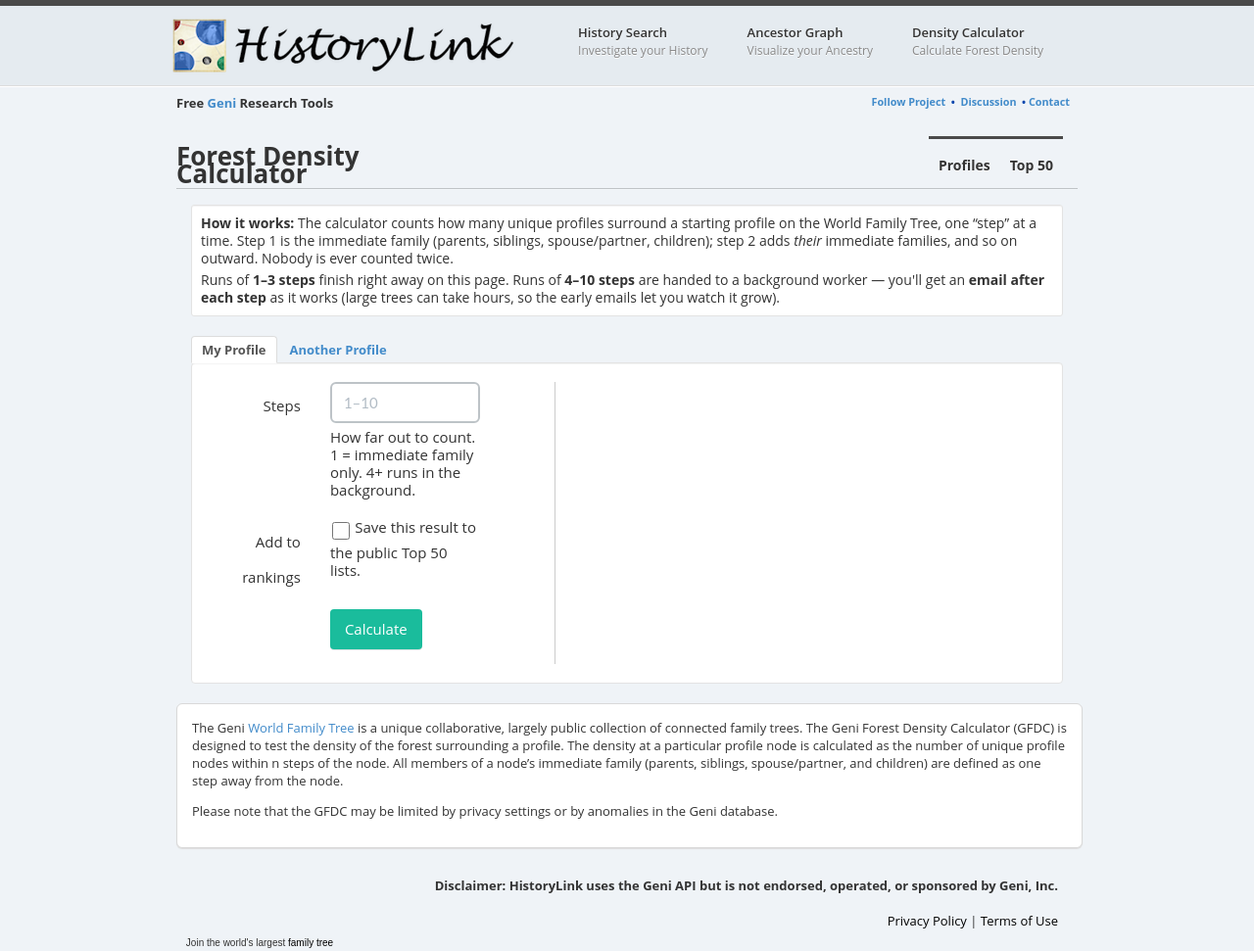
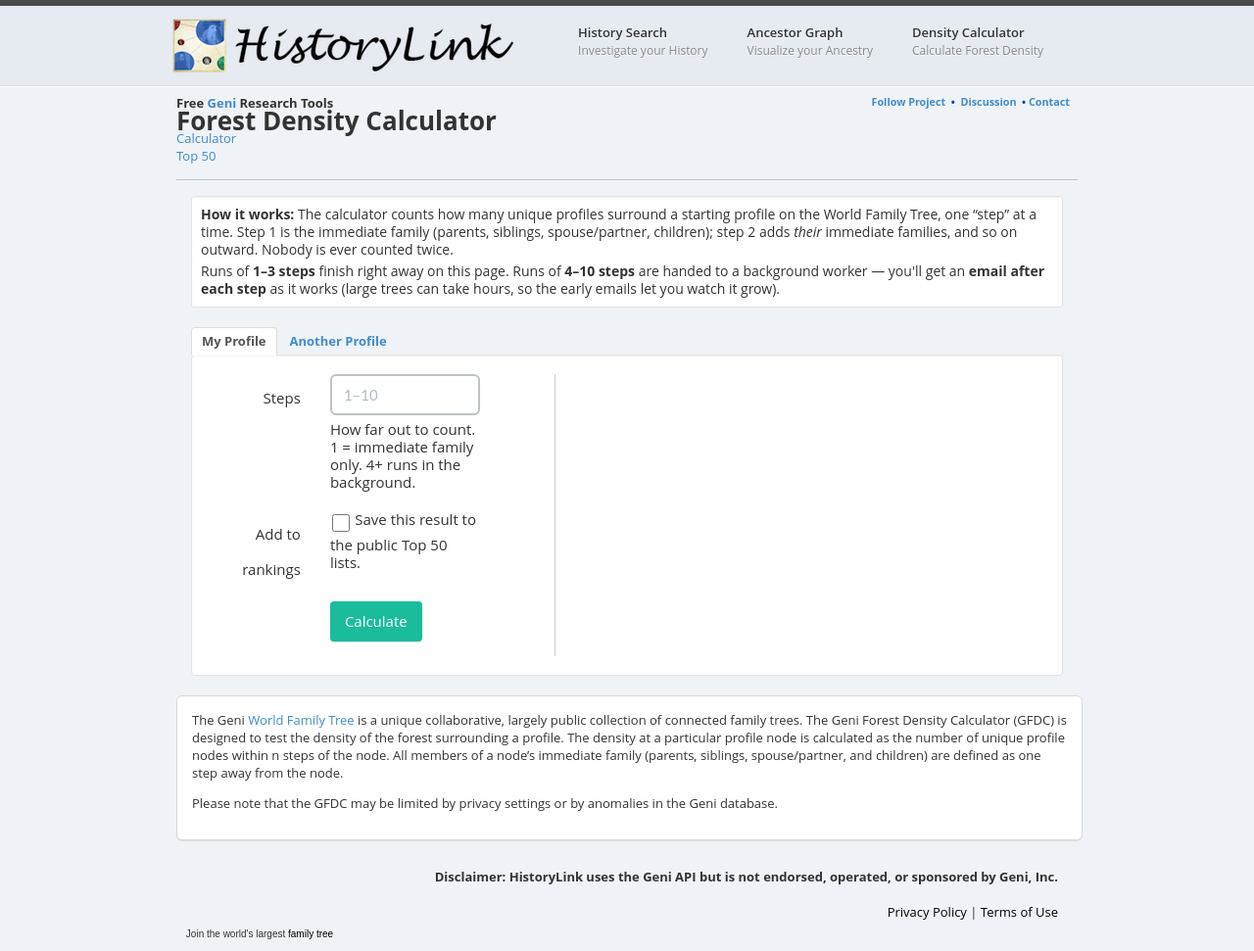
Before and after one commit to randols912-creator/GFDC, a Flask app: template templates/index.html in a window 1280 px wide. Shown: the top 971 px of the page at 98% size. Run offline with Flask 2, Linux system fonts and the light colour scheme; the template is opened without the code that fills it, so the values that code supplies are empty; some libraries are stand-ins or nearby versions; grey boxes are pictures that could not be loaded.

Commit message:
Add files via upload

```diff
--- a/templates/index.html
+++ b/templates/index.html
@@ -91,42 +91,18 @@
             <div ng-app="geniframework">
 
     <script type="text/javascript" src="/static/js/lib/angular.js"></script>
-    <script type="text/javascript" src="/static/js/app.js"></script>
-    <link type="text/css" rel="stylesheet" href="/static/css/custom.css">
+    <script type="text/javascript" src="/static/js/app.js?v=3"></script>
+    <link type="text/css" rel="stylesheet" href="/static/css/custom.css?v=3">
 
     <link type="text/css" rel="stylesheet" href="/static/css/bootstrap.css">
     <link type="text/css" rel="stylesheet" href="/static/css/flat-ui.css">
-    <br/>
-    <table style="width:100%; margin-bottom: -50px;"><tr><td align="left"><div style="margin-top: -32px;"><h1>Forest Density Calculator</h1></div></td>
-        <td align="right" valign="top" style="white-space: nowrap; width: 600px;">
-
-        <div id='header' class='row'>
-            <div class='col-xs-12'style="margin-top: 12px;">
-                <nav class='navbar' role='navigation'>
-                    <div class='col-xs-6'>
-
-                        <div class="navbar-header ">
-                            <button type="button" class="navbar-toggle" data-toggle="collapse"
-                                    data-target="#navbar-collapse-01">
-                                <span class="sr-only">Toggle navigation</span>
-                            </button>
-
-                        </div>
-                    </div>
-
-                    <div class='col-xs-6'>
-                        <div class="collapse navbar-collapse" id="navbar-collapse-01">
-                            <ul class="nav navbar-nav navbar-right">
-                                <li><a href="#/unique">Profiles</a></li>
-                                <li><a href="#/top50">Top 50</a></li>
-
-                            </ul>
-                        </div>
-                    </div>
-                </nav>
-            </div>
-        </div>
-    </td></tr></table>
+    <div class="gfdc-titlebar">
+        <h1>Forest Density Calculator</h1>
+        <ul class="gfdc-nav">
+            <li><a href="#/unique">Calculator</a></li>
+            <li><a href="#/top50">Top 50</a></li>
+        </ul>
+    </div>
 
     <div>
 
```
